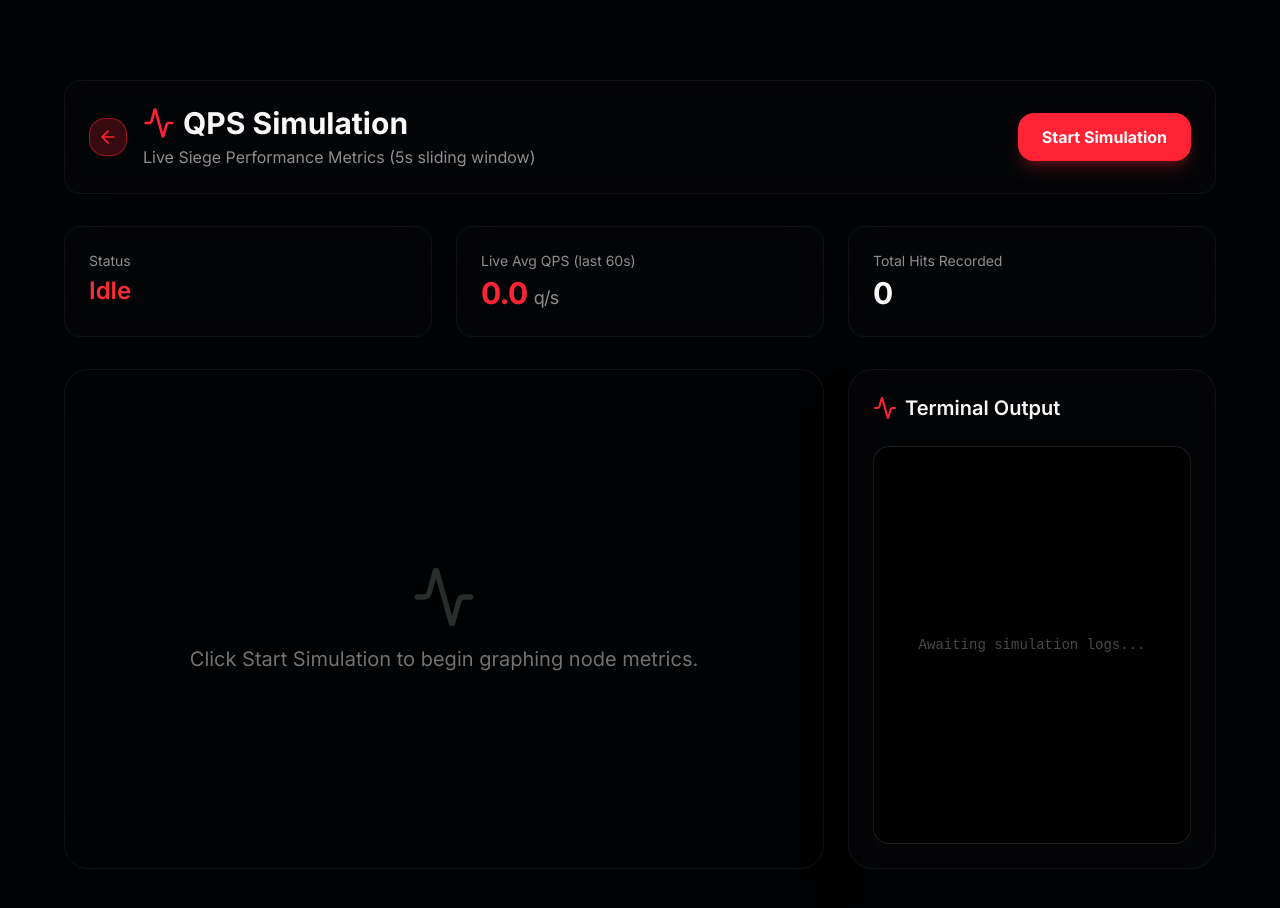
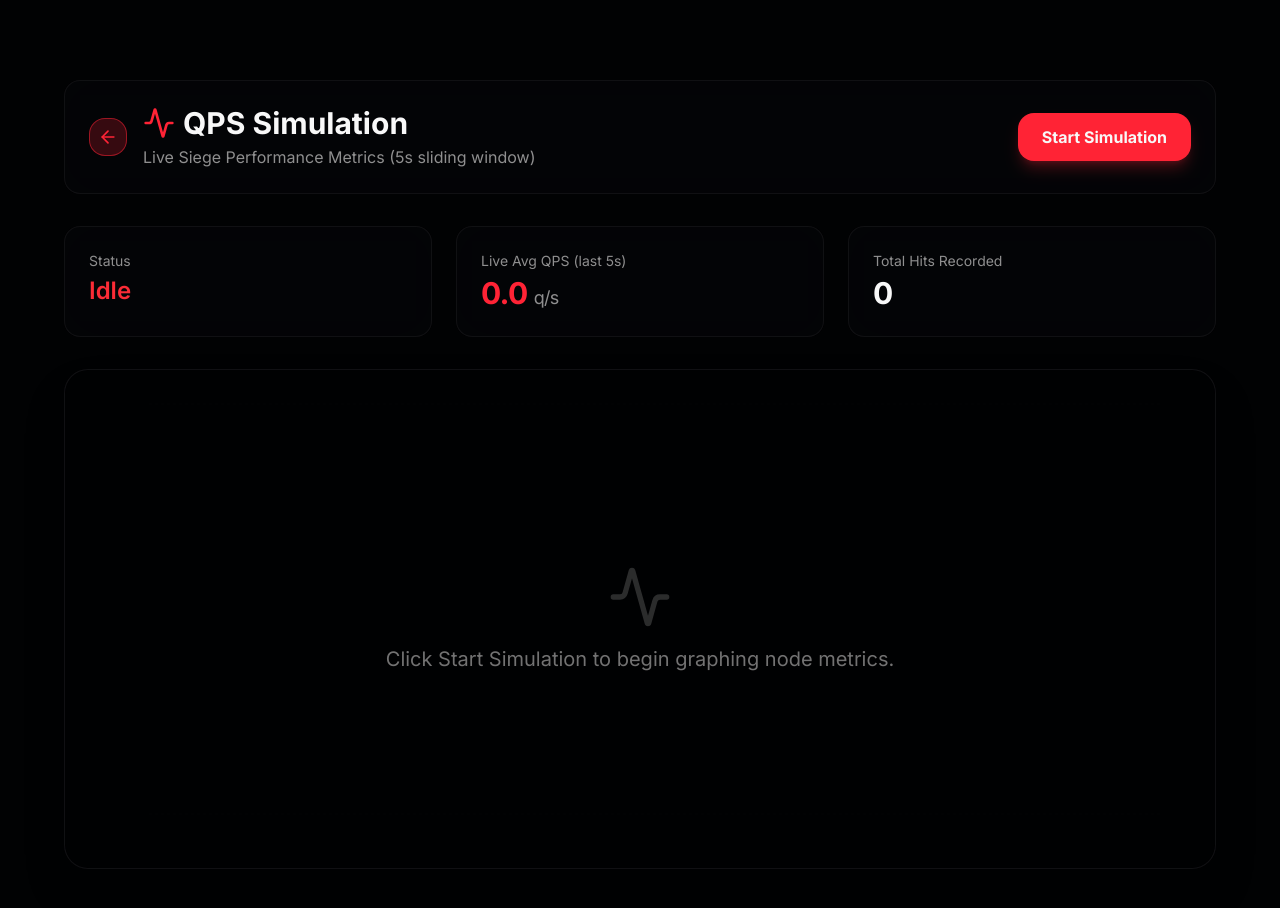
Before and after one commit to asmitP26/Distributed-High-QPS-search-engine-, a Next.js app in the folder Frontend/: page /simulation in a window 1280 px wide. Shown: the top 908 px of the page. Built offline with nearby package versions, Linux system fonts and the light colour scheme.

Commit message:
final edits

```diff
--- a/Frontend/app/simulation/page.tsx
+++ b/Frontend/app/simulation/page.tsx
@@ -65,7 +65,7 @@ export default function SimulationPage() {
         const newPoint: DataPoint = {
           time: parsed.qps,
           timestamp: parsed.timestamp,
-          displayTime: new Date(parsed.timestamp).toLocaleTimeString([], { hour12: false, second: '2-digit', fractionalSecondDigits: 1 }),
+          displayTime: new Date(parsed.timestamp).toLocaleTimeString([], { hour12: false, minute: '2-digit', second: '2-digit' }),
         };
 
         setData((prevData) => {
@@ -79,7 +79,7 @@ export default function SimulationPage() {
         const newPoint: DataPoint = {
           time: timeValue,
           timestamp: parsed.timestamp,
-          displayTime: new Date(parsed.timestamp).toLocaleTimeString([], { hour12: false, second: '2-digit', fractionalSecondDigits: 1 }),
+          displayTime: new Date(parsed.timestamp).toLocaleTimeString([], { hour12: false, minute: '2-digit', second: '2-digit' }),
         };
 
         // For individual metrics, we just want to log them or handle differently, but here we don't spam the graph
@@ -138,7 +138,8 @@ export default function SimulationPage() {
   }, []);
 
   // Calculate moving average
-  const avgQPS = data.length > 0 ? (data.reduce((acc, curr) => acc + curr.time, 0) / data.length).toFixed(1) : "0.0";
+  const last5SecData = data.filter(d => (Date.now() - d.timestamp) <= 5000);
+  const avgQPS = last5SecData.length > 0 ? (last5SecData.reduce((acc, curr) => acc + curr.time, 0) / last5SecData.length).toFixed(1) : "0.0";
 
   return (
     <div className="relative min-h-screen bg-background text-foreground p-8 overflow-hidden">
@@ -176,7 +177,7 @@ export default function SimulationPage() {
             </p>
           </div>
           <div className="p-6 rounded-2xl border border-white/5 bg-card/60 backdrop-blur-xl">
-            <p className="text-sm text-muted-foreground mb-1">Live Avg QPS (last 60s)</p>
+            <p className="text-sm text-muted-foreground mb-1">Live Avg QPS (last 5s)</p>
             <p className="text-3xl font-bold tracking-tight text-primary">{avgQPS} <span className="text-lg text-muted-foreground font-normal">q/s</span></p>
           </div>
           <div className="p-6 rounded-2xl border border-white/5 bg-card/60 backdrop-blur-xl">
@@ -185,8 +186,8 @@ export default function SimulationPage() {
           </div>
         </div>
 
-        <div className="grid grid-cols-1 lg:grid-cols-3 gap-6 mb-8">
-          <div className="lg:col-span-2 p-6 rounded-3xl border border-white/5 bg-card/60 backdrop-blur-xl relative shadow-2xl overflow-hidden h-125">
+        <div className="grid grid-cols-1 mb-8">
+          <div className="p-6 rounded-3xl border border-white/5 bg-card/60 backdrop-blur-xl relative shadow-2xl overflow-hidden h-125">
             {!isSimulating && data.length === 0 && (
               <div className="absolute inset-0 flex flex-col items-center justify-center text-muted-foreground/80 z-20 bg-background/90 backdrop-blur-2xl rounded-3xl">
                 <Activity className="w-16 h-16 text-muted-foreground/30 mb-4" />
@@ -197,21 +198,21 @@ export default function SimulationPage() {
             <div className="w-full h-full relative z-10">
               <ResponsiveContainer width="100%" height="100%">
                 <LineChart data={data} margin={{ top: 10, right: 30, left: 0, bottom: 0 }}>
-                  <CartesianGrid strokeDasharray="3 3" stroke="hsl(var(--muted-foreground) / 0.2)" vertical={false} />
-                  <XAxis dataKey="displayTime" stroke="hsl(var(--muted-foreground))" fontSize={12} tickMargin={10} minTickGap={30} />
-                  <YAxis stroke="hsl(var(--muted-foreground))" fontSize={12} tickFormatter={(val) => `${val}`} domain={['auto', 'auto']} />
+                  <CartesianGrid strokeDasharray="3 3" stroke="oklch(0.65 0 0 / 0.2)" vertical={false} />
+                  <XAxis dataKey="displayTime" stroke="oklch(0.65 0 0)" fontSize={12} tickMargin={10} minTickGap={30} />
+                  <YAxis stroke="oklch(0.65 0 0)" fontSize={12} tickFormatter={(val) => `${val}`} domain={['auto', 'auto']} />
                   <Tooltip
-                    contentStyle={{ backgroundColor: 'hsl(var(--card))', borderColor: 'hsl(var(--border))', borderRadius: '12px', color: 'hsl(var(--foreground))' }}
-                    itemStyle={{ color: 'hsl(var(--primary))' }}
+                    contentStyle={{ backgroundColor: 'oklch(0.15 0.01 270 / 0.9)', borderColor: 'oklch(0.2 0 0)', borderRadius: '12px', color: 'oklch(0.98 0 0)' }}
+                    itemStyle={{ color: 'oklch(0.65 0.25 25)' }}
                     formatter={(value: number) => [`${value} qps`, 'QPS']}
                   />
                   <Line
                     type="monotone"
                     dataKey="time"
-                    stroke="hsl(var(--primary))"
+                    stroke="oklch(0.65 0.25 25)"
                     strokeWidth={3}
-                    dot={{ r: 4, fill: "hsl(var(--primary))" }}
-                    activeDot={{ r: 6, fill: "hsl(var(--primary))", stroke: "hsl(var(--background))", strokeWidth: 2 }}
+                    dot={{ r: 4, fill: "oklch(0.65 0.25 25)" }}
+                    activeDot={{ r: 6, fill: "oklch(0.65 0.25 25)", stroke: "oklch(0.05 0.01 270)", strokeWidth: 2 }}
                     animationDuration={300}
                     isAnimationActive={false}
                   />
@@ -219,37 +220,6 @@ export default function SimulationPage() {
               </ResponsiveContainer>
             </div>
           </div>
-
-          <div className="lg:col-span-1 p-6 rounded-3xl border border-white/5 bg-card/60 backdrop-blur-xl relative shadow-2xl h-125 flex flex-col">
-            <h2 className="text-xl font-semibold mb-6 flex items-center gap-2">
-              <Activity className="w-6 h-6 text-primary" />
-              Terminal Output
-              {logs.length > 0 && (
-                <span className="text-xs bg-primary/20 text-primary px-2 py-1 rounded-full border border-primary/30">
-                  Live
-                </span>
-              )}
-            </h2>
-            <div className="flex-1 bg-black/50 border border-white/10 rounded-xl p-4 overflow-y-auto font-mono text-xs md:text-sm text-gray-300 relative custom-scrollbar space-y-1" ref={logContainerRef}>
-              {!isSimulating && logs.length === 0 && (
-                <div className="absolute inset-0 flex items-center justify-center text-muted-foreground/50">
-                  <p>Awaiting simulation logs...</p>
-                </div>
-              )}
-              {logs.map((log) => {
-                // simple colorization
-                let colorClass = "text-gray-300";
-                if (log.raw.includes("HTTP/1.1 200")) colorClass = "text-green-400";
-                else if (log.raw.includes("HTTP/1.1 500") || log.raw.includes("error") || log.raw.includes("WARN")) colorClass = "text-red-400";
-
-                return (
-                  <div key={log.id} className={`${colorClass} whitespace-pre-wrap break-all`}>
-                    {log.raw}
-                  </div>
-                );
-              })}
-            </div>
-          </div>
         </div>
       </div>
     </div>
```
Also changed, not shown: 2 other files (tests, documents, lock files or other folders).
